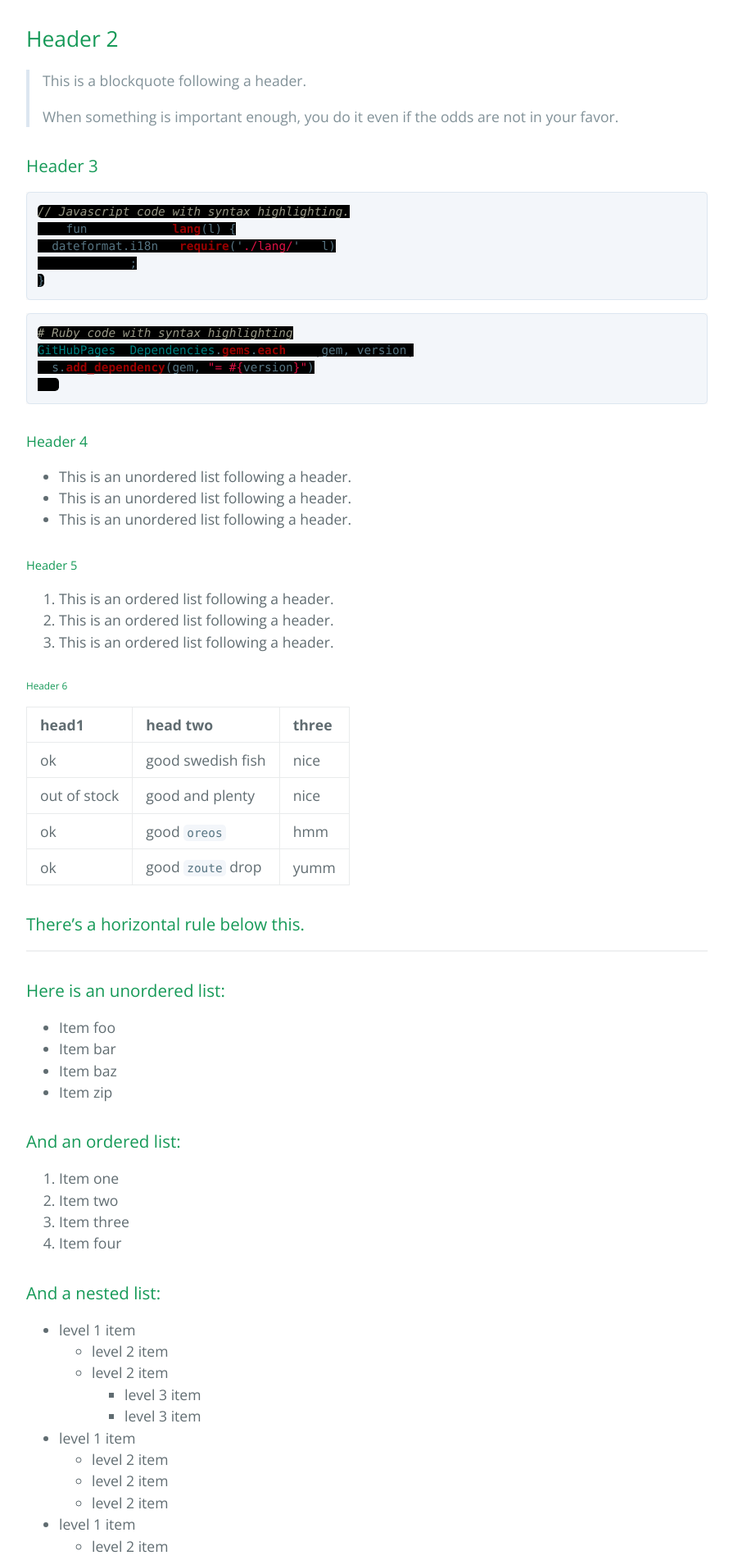
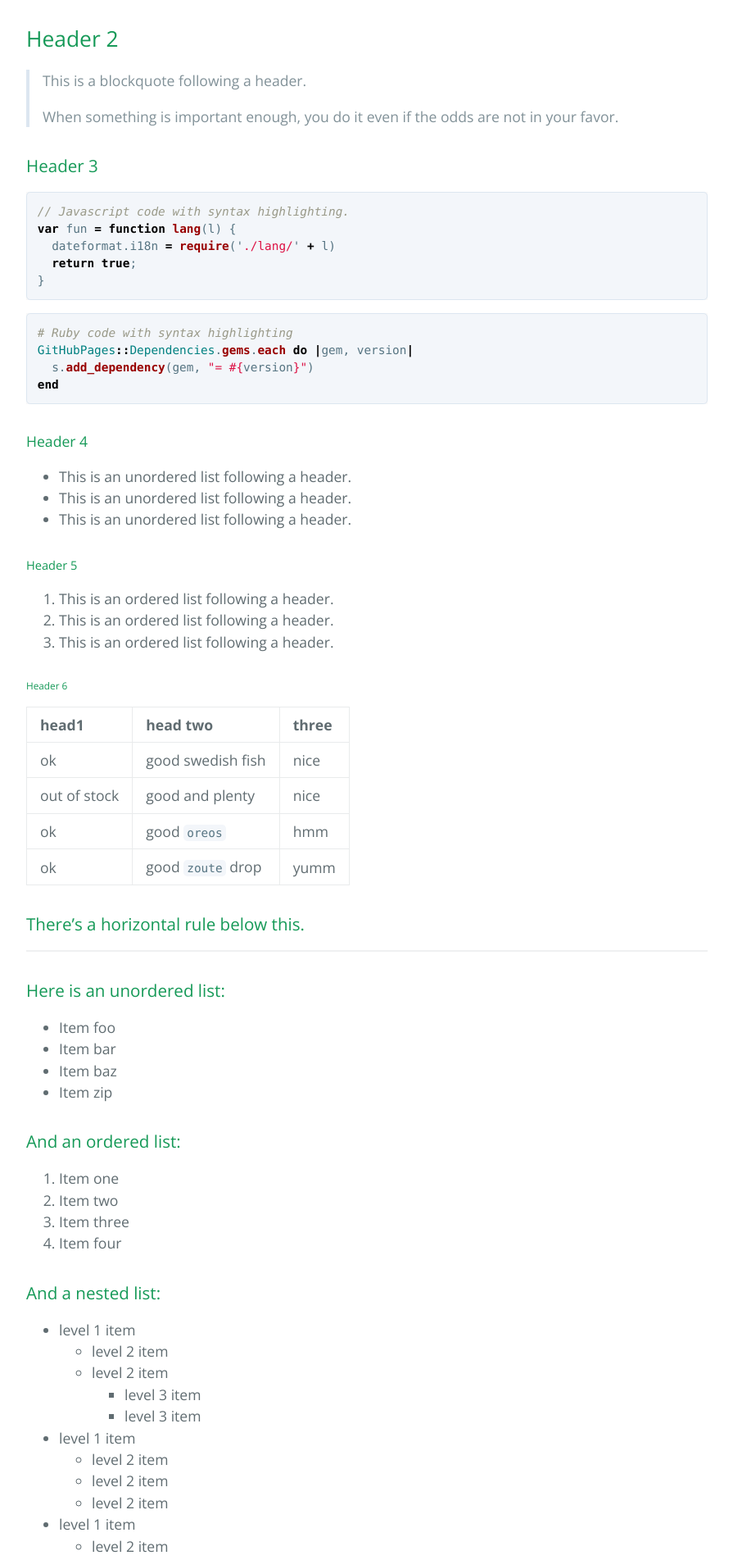
Before and after one commit to joey101/website, a Jekyll site: the page built from index.md, in a window 1280 px wide. Shown: the part 1174-3077 px from the top of the page at 82% size, without its empty margins (192-1087 px from the left). Built offline with Jekyll 4.4.1, drawn with Linux system fonts in a browser that asks for light colours; our own code applies the rules of GitHub Pages for plain Markdown files.

Commit message:
Update jekyll-theme-cayman.scss

```diff
--- a/_sass/jekyll-theme-cayman.scss
+++ b/_sass/jekyll-theme-cayman.scss
@@ -277,7 +277,7 @@ a {
     overflow: initial;
     line-height: inherit;
     word-wrap: normal;
-    background-color: black;
+    background-color: transparent;
     border: 0;
 
     &:before,
```
